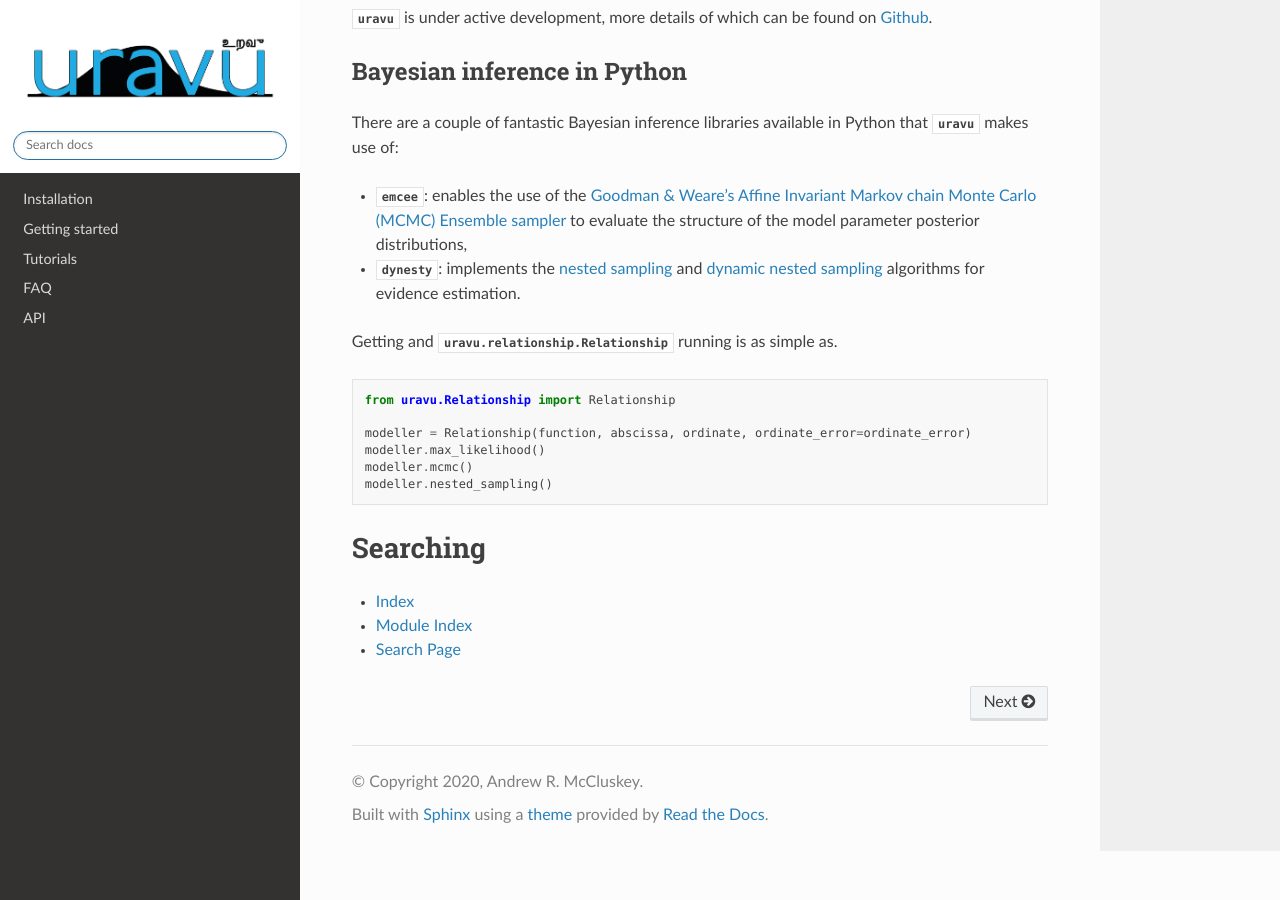
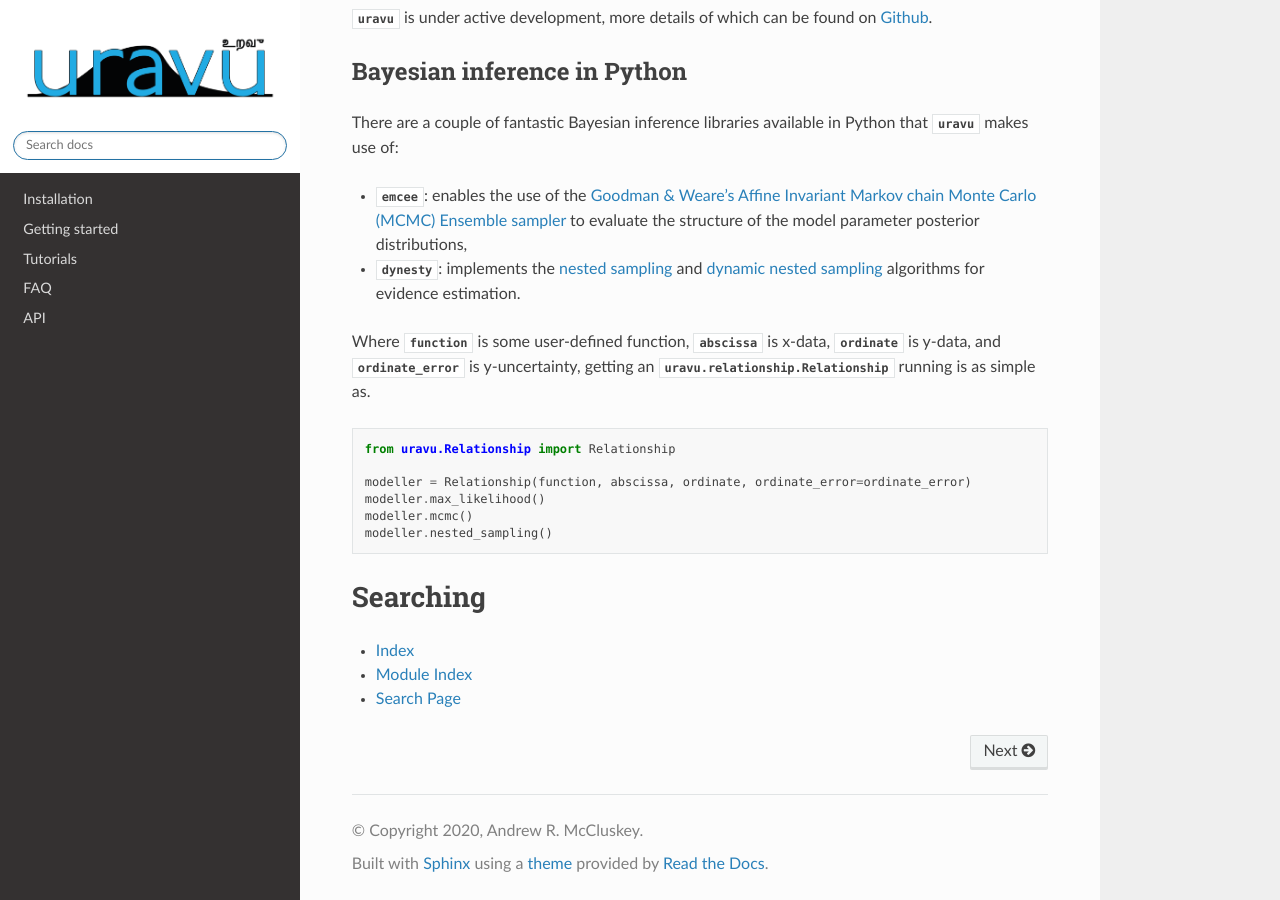
Before and after one commit to arm61/uravu, a Sphinx documentation site: the page built from docs/source/index.rst, in a window 1280 px wide and 900 px high, scrolled down 954 px. Built offline with Sphinx 7.4.7 and the Read the Docs theme 2.0.0, drawn with Linux system fonts in a browser that asks for light colours; formulas are drawn with MathJax 3.

Commit message:
add a functions tutorial

```diff
--- a/docs/source/index.rst
+++ b/docs/source/index.rst
@@ -30,7 +30,7 @@
 - :py:mod:`emcee`: enables the use of the `Goodman & Weare’s Affine Invariant Markov chain Monte Carlo (MCMC) Ensemble sampler`_ to evaluate the structure of the model parameter posterior distributions,
 - :py:mod:`dynesty`: implements the `nested sampling`_ and `dynamic nested sampling`_ algorithms for evidence estimation.
 
-Getting and :py:class:`uravu.relationship.Relationship` running is as simple as.
+Where :py:attr:`function` is some user-defined function, :py:attr:`abscissa` is x-data, :py:attr:`ordinate` is y-data, and :py:attr:`ordinate_error` is y-uncertainty, getting an :py:class:`uravu.relationship.Relationship` running is as simple as.
 
 .. code-block:: python
 
--- a/docs/source/tutorials.rst
+++ b/docs/source/tutorials.rst
@@ -18,6 +18,7 @@
    :maxdepth: 2
 
    max_likelihood
+   input_functions
    mcmc
    using_distributions
    nested_sampling
```
Also changed, not shown: docs/source/getting_started.ipynb, docs/source/input_functions.ipynb (added).
